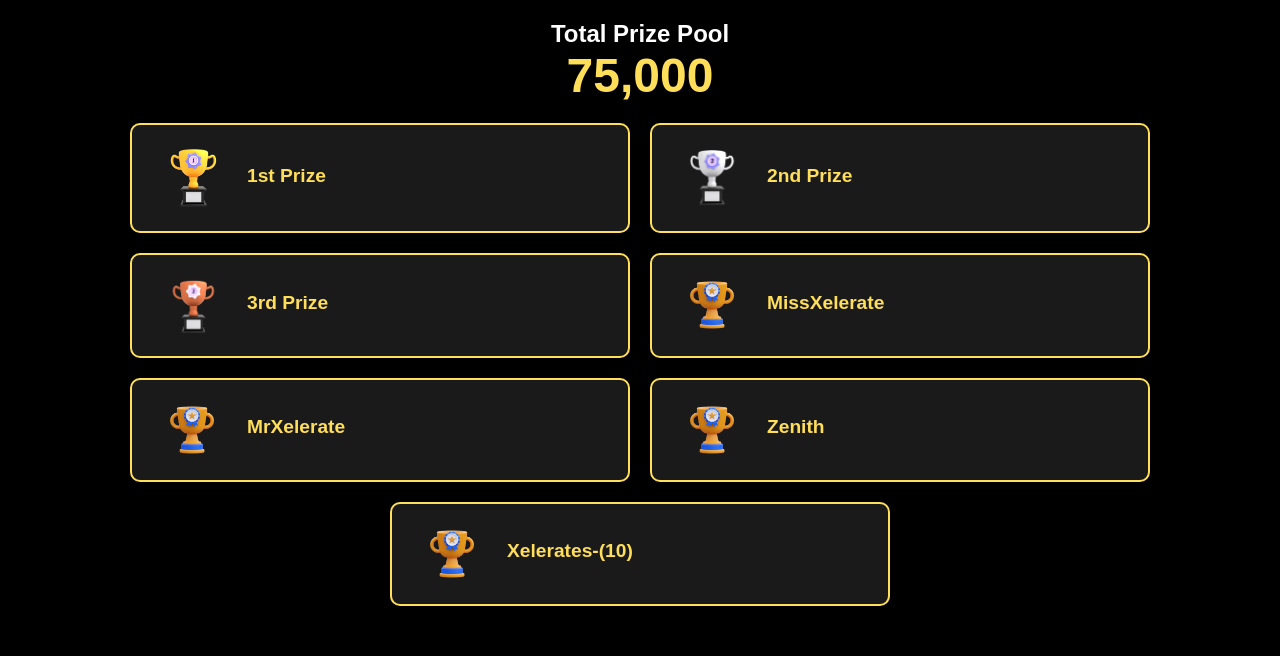
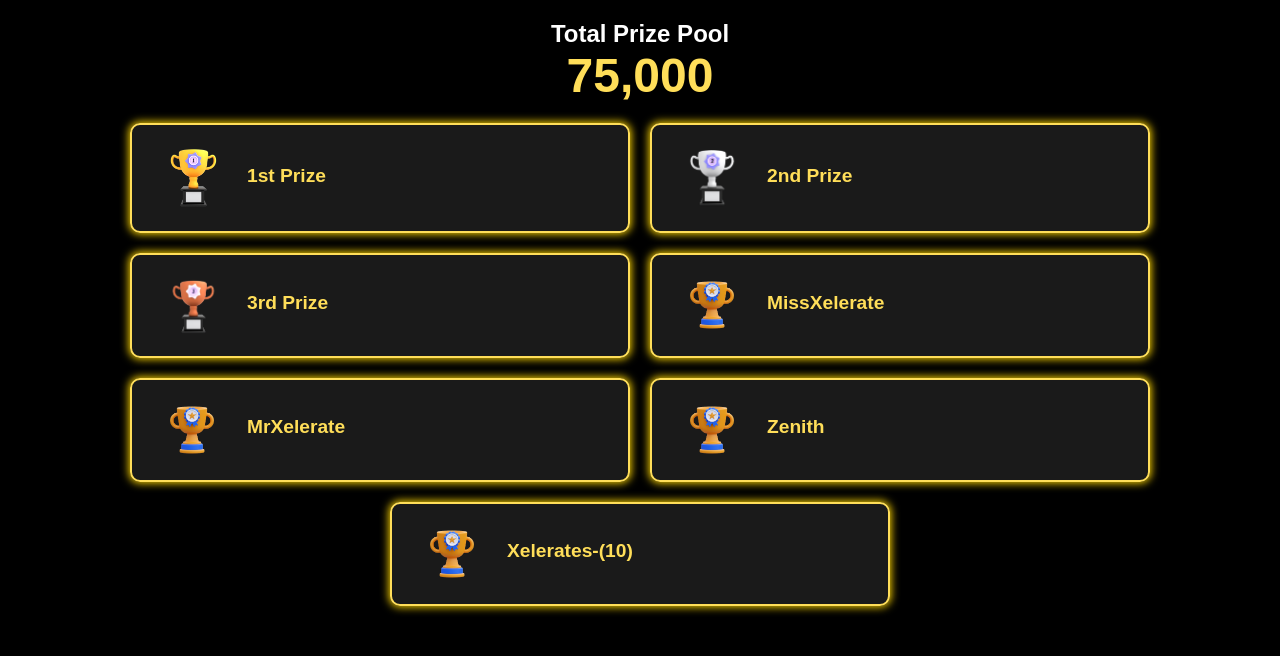
Before and after one commit to Nishanth-1204/Hack-25, a React (Vite) app in the folder Website/: page / in a window 1280 px wide. Shown: the part 1940-2596 px from the top of the page. Built offline with nearby package versions, Linux system fonts and the light colour scheme.

Commit message:
Update PriceSection.css

```diff
--- a/Website/src/components/PriceSection/PriceSection.css
+++ b/Website/src/components/PriceSection/PriceSection.css
@@ -32,10 +32,11 @@
   align-items: center;
   background: rgba(255, 255, 255, 0.1);
   border-radius: 10px;
+  padding: 20px;
   border: 2px solid #ffde59;
-  padding: 20px;
   width: 48%;
   max-width: 500px;
+  box-shadow: 0 0 8px 1px #ffd700;
   transition: transform 0.3s ease-in-out;
 }
 
```
